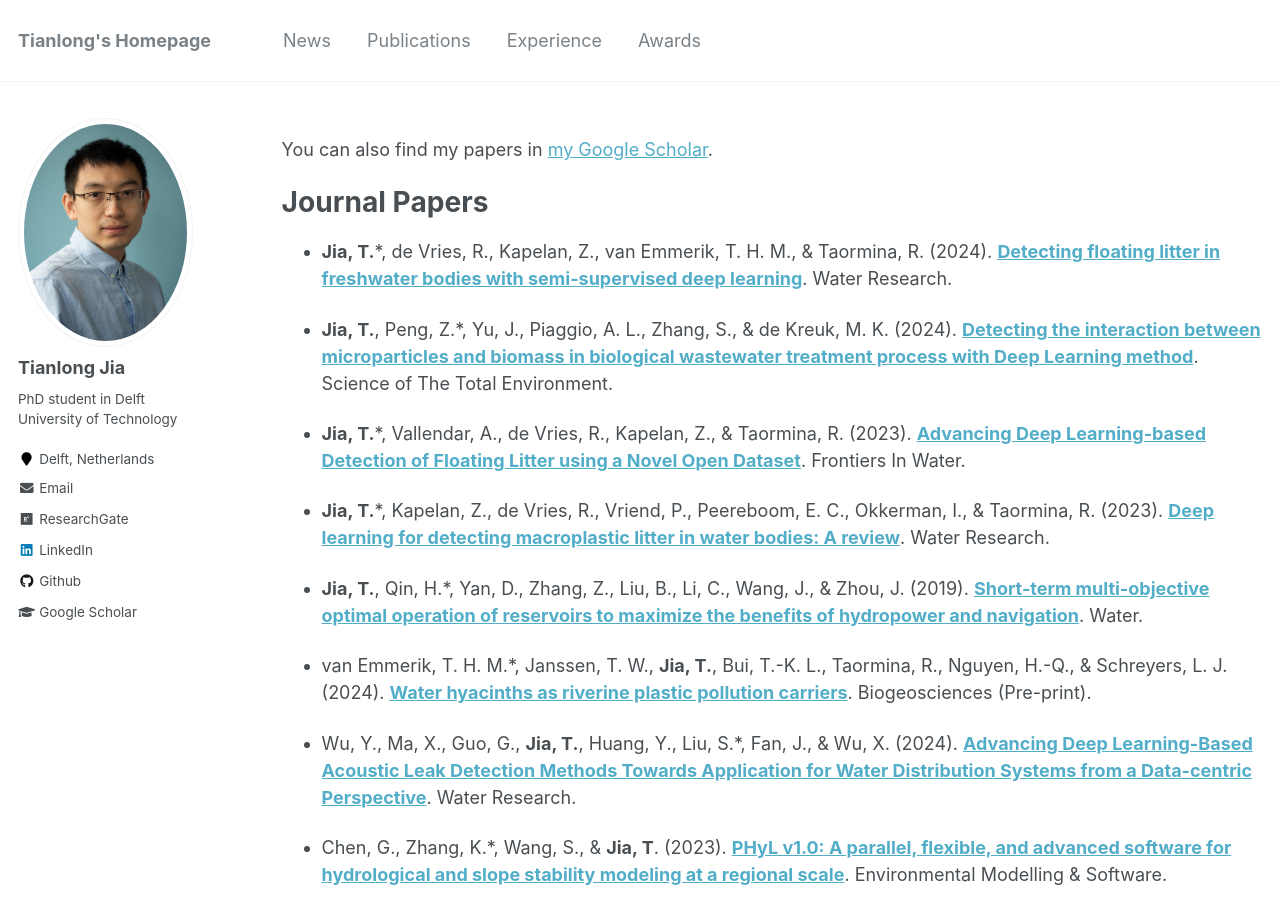
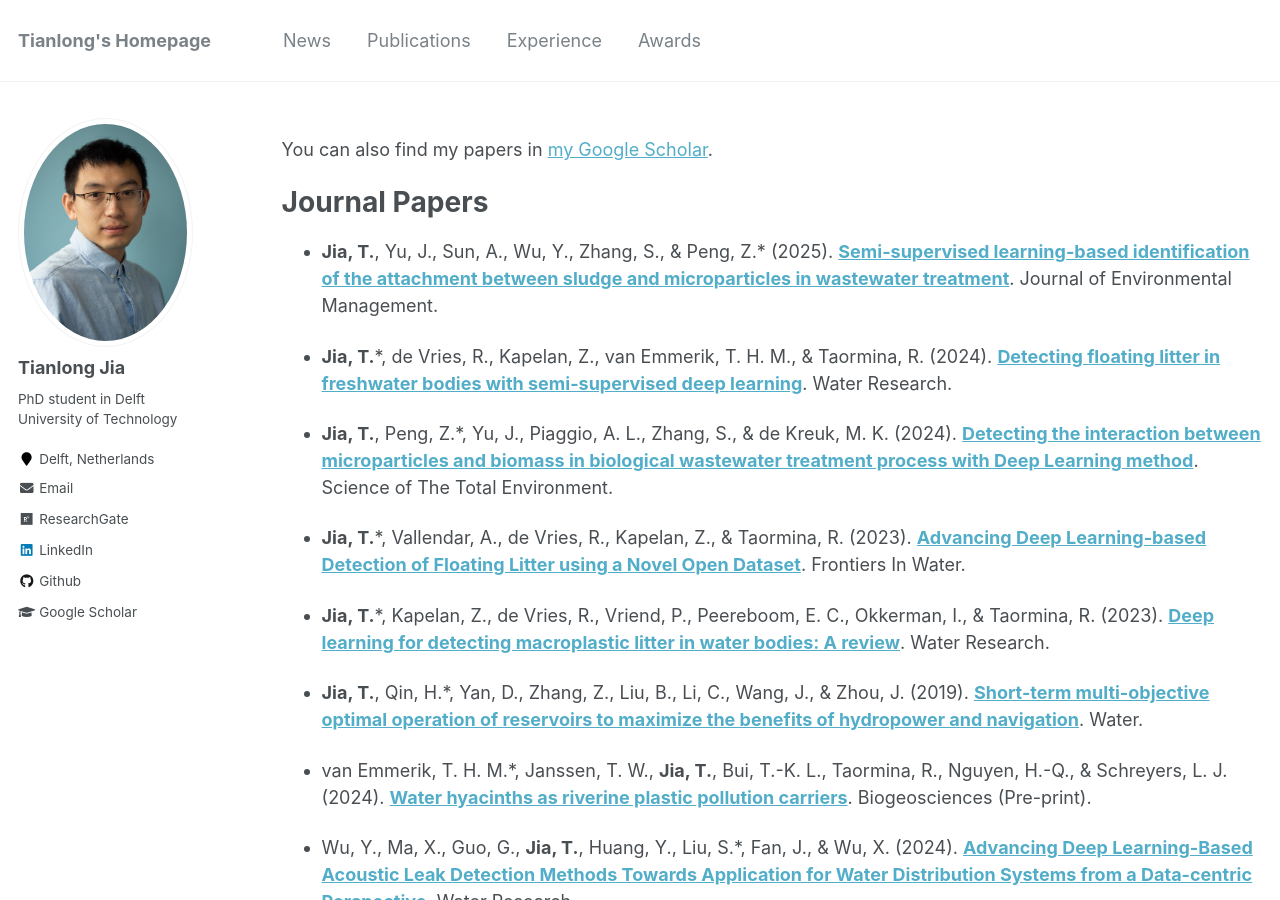
Before and after one commit to TianlongJia/TianlongJia.github.io, a Jekyll site: the page built from _pages/publications.md, in a window 1280 px wide and 900 px high. Built offline with Jekyll 4.4.1, drawn with Linux system fonts in a browser that asks for light colours.

Commit message:
update paper

```diff
--- a/_pages/publications.md
+++ b/_pages/publications.md
@@ -9,6 +9,8 @@ You can also find my papers in [my Google Scholar](https://scholar.google.com.hk
 
 # Journal Papers
 <!-- ## 2020 -->
+* **Jia, T.**, Yu, J., Sun, A., Wu, Y., Zhang, S., & Peng, Z.* (2025).  [**Semi-supervised learning-based identification of the attachment between sludge and microparticles in wastewater treatment**](https://doi.org/10.1016/j.jenvman.2025.124268). Journal of Environmental Management. <br>
+
 * **Jia, T.***, de Vries, R., Kapelan, Z., van Emmerik, T. H. M., & Taormina, R. (2024).  [**Detecting floating litter in freshwater bodies with semi-supervised deep learning**](https://doi.org/10.1016/j.watres.2024.122405). Water Research. <br>
 
 * **Jia, T.**, Peng, Z.*, Yu, J., Piaggio, A. L., Zhang, S., & de Kreuk, M. K. (2024).  [**Detecting the interaction between microparticles and biomass in biological wastewater treatment process with Deep Learning method**](https://doi.org/10.1016/j.scitotenv.2024.175813). Science of The Total Environment. <br>
```
Also changed, not shown: _pages/news.md (+1 -0 lines).
